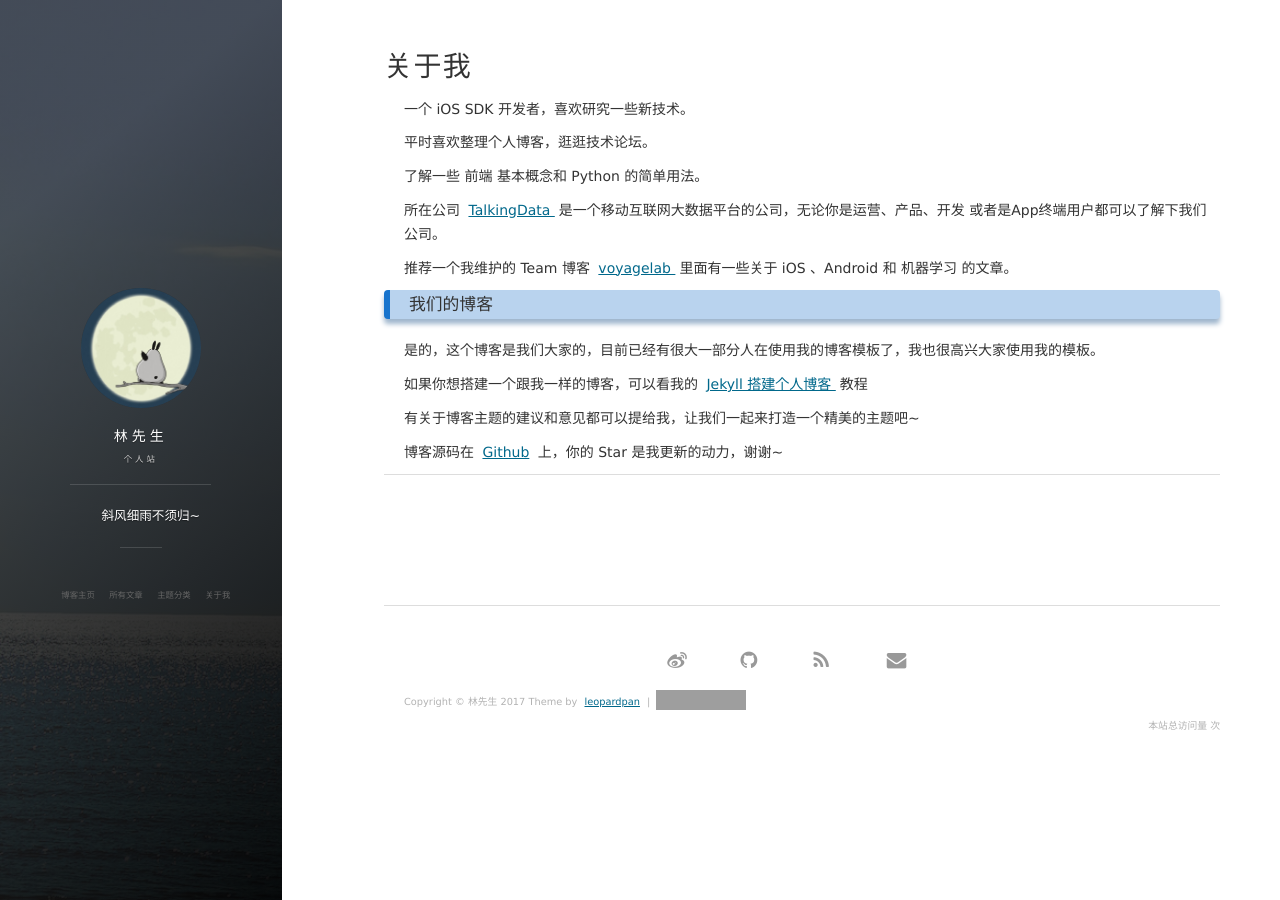
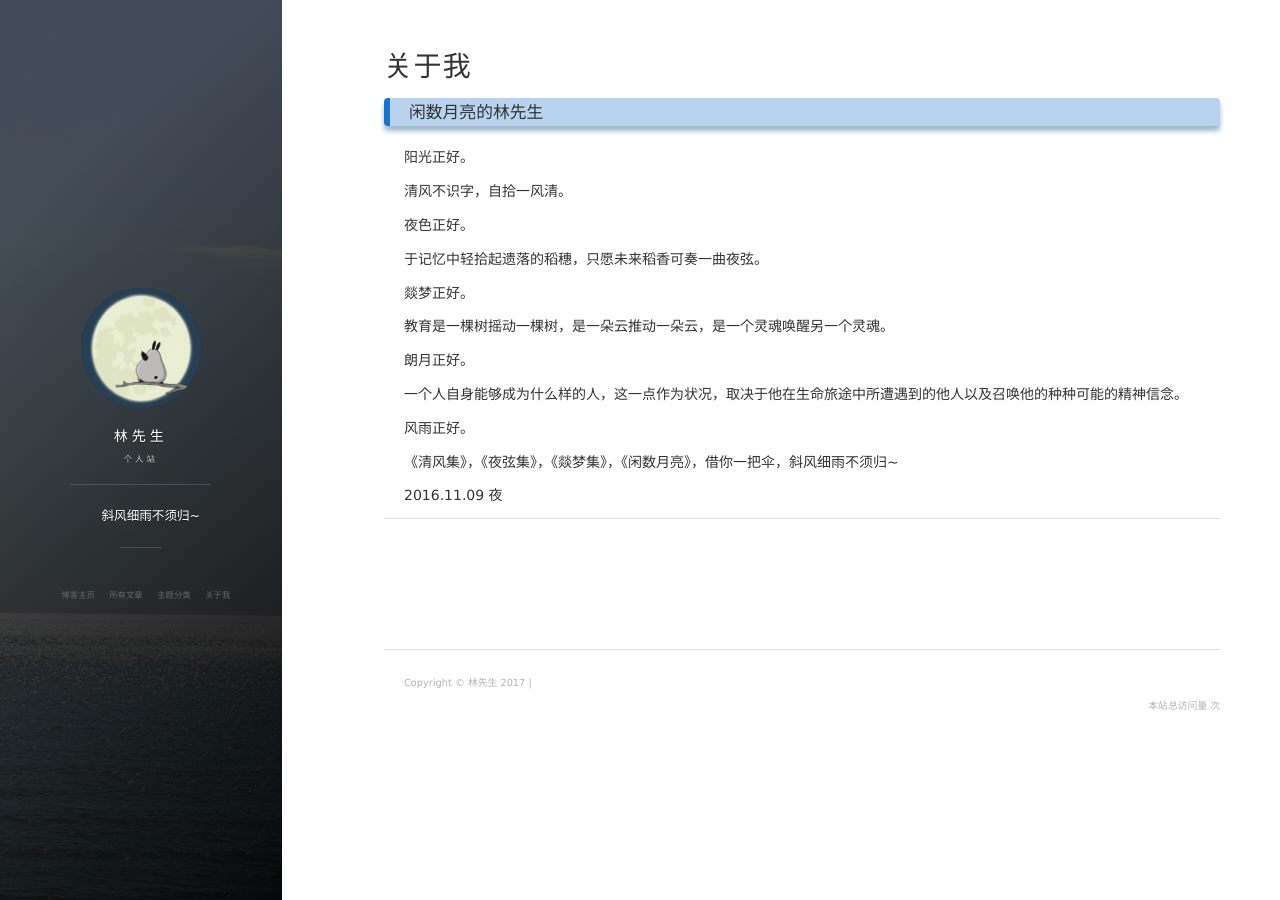
Before and after one commit to Neo-Luo/neo-luo.github.io, a Jekyll site: the page built from about.md, in a window 1280 px wide. Built offline with Jekyll 4.4.1, drawn with Linux system fonts in a browser that asks for light colours; nearby versions of some CDN libraries; comment, search, counter and statistics services are not loaded; grey boxes are pictures that could not be loaded.

Commit message:
update article

```diff
--- a/CNAME
+++ b/CNAME
@@ -1 +1 @@
-baixin.io
+neo-luo.github.io
--- a/_includes/footer.html
+++ b/_includes/footer.html
@@ -1,80 +1,80 @@
 <section class="footer">
     <footer>
-        <div class = "footer_div">
-        <nav class="cover-navigation navigation--social">
-          <ul class="navigation">
+       <!--  <div class = "footer_div">
+        <nav class="cover-navigation navigation social">
+          <ul class="navigation"> -->
 
-          {% if site.social.weibo %}
+          <!-- {% if site.social.weibo %} -->
           <!-- Weibo -->
-          <li class="navigation__item_social">
+          <!-- <li class="navigation__item_social">
             <a href="http://weibo.com/{{site.social.weibo}}" title="@{{site.social.weibo}} 的微博" target="_blank">
               <i class='social fa fa-weibo fa-2x'></i>
               <span class="label">Weibo</span>
             </a>
-          </li>
-          {% endif %}
+          </li> -->
+          <!-- {% endif %} -->
 
-          {% if site.social.github %}
+          <!-- {% if site.social.github %} -->
           <!-- Github -->
-          <li class="navigation__item_social">
+          <!-- <li class="navigation__item_social">
             <a href="https://github.com/{{site.social.github}}" title="@{{site.social.github}} 的 Github" target="_blank">
               <i class='social fa fa-github fa-2x'></i>
               <span class="label">Github</span>
             </a>
-          </li>
-          {% endif %}
+          </li> -->
+          <!-- {% endif %} -->
 
-          {% if site.social.twitter %}
+          <!-- {% if site.social.twitter %} -->
           <!-- Twitter -->
-          <li class="navigation__item_social">
+         <!--  <li class="navigation__item_social">
             <a href="http://twitter.com/{{site.social.twitter}}" title="@{{site.social.twitter}}" target="_blank">
               <i class='social fa fa-twitter fa-2x'></i>
               <span class="label">Twitter</span>
             </a>
-          </li>
-          {% endif %}
+          </li> -->
+          <!-- {% endif %} -->
 
-          {% if site.social.gplus %}
+          <!-- {% if site.social.gplus %} -->
           <!-- Google Plus -->
-          <li class="navigation__item_social">
+          <!-- <li class="navigation__item_social">
             <a href="https://plus.google.com/{{site.social.gplus}}" rel="author" title="Google+" target="_blank">
               <i class='social fa fa-google-plus-square fa-2x'></i>
               <span class="label">Google Plus</span>
             </a>
-          </li>
-          {% endif %}
+          </li> -->
+          <!-- {% endif %} -->
 
           <!-- RSS -->
-          <li class="navigation__item_social">
+          <!-- <li class="navigation__item_social">
             <a href="/feed.xml" rel="author" title="RSS" target="_blank">
               <i class='social fa fa-rss fa-2x'></i>
               <span class="label">RSS</span>
             </a>
           </li>
-
-          {% if site.social.mail %}
+ -->
+          <!-- {% if site.social.mail %} -->
           <!-- Email -->
-          <li class="navigation__item_social">
+          <!-- <li class="navigation__item_social">
             <a href="mailto:{{site.social.mail}}" title="Contact me">
               <i class='social fa fa-envelope fa-2x'></i>
               <span class="label">Email</span>
             </a>
-          </li>
-          {% endif %}
+          </li> -->
+          <!-- {% endif %} -->
 
-          </ul>
+         <!--  </ul>
         </nav>
 
-        </div>
+        </div> -->
 
         <div class = "footer_div">
            <p class="copyright text-muted">
-            Copyright &copy; {{ site.title }} {{ site.time | date: '%Y' }} Theme by <a href="http://baixin.io/">leopardpan</a> |
-            <iframe
+            Copyright &copy; {{ site.title }} {{ site.time | date: '%Y' }} |
+           <!--  <iframe
                 style="margin-left: 2px; margin-bottom:-5px;"
                 frameborder="0" scrolling="0" width="91px" height="20px"
                 src="https://ghbtns.com/github-btn.html?user=leopardpan&repo=leopardpan.github.io&type=star&count=true" >
-            </iframe>
+            </iframe> -->
             </p>
         	<div align="right">
     			<link rel="stylesheet" href="//cdn.bootcss.com/font-awesome/4.3.0/css/font-awesome.min.css">
--- a/about.md
+++ b/about.md
@@ -3,43 +3,32 @@ layout: page
 title: 关于我
 ---
 
-一个 iOS SDK 开发者，喜欢研究一些新技术。
+<h3> 闲数月亮的林先生 </h3>
 <p>
-平时喜欢整理个人博客，逛逛技术论坛。
+阳光正好。
 <p>
-了解一些 前端 基本概念和 Python 的简单用法。
+清风不识字，自拾一风清。
+<p><p>
+夜色正好。
+<p>
+于记忆中轻拾起遗落的稻穗，只愿未来稻香可奏一曲夜弦。
+<p><p>
+燚梦正好。
+<p>
+教育是一棵树摇动一棵树，是一朵云推动一朵云，是一个灵魂唤醒另一个灵魂。
+<p><p>
+朗月正好。
+<p>
+一个人自身能够成为什么样的人，这一点作为状况，取决于他在生命旅途中所遭遇到的他人以及召唤他的种种可能的精神信念。
+<p><p>
+风雨正好。
+<p>
+《清风集》，《夜弦集》，《燚梦集》，《闲数月亮》，借你一把伞，斜风细雨不须归~
+<p><p>
+2016.11.09 夜
 
-<p>
 
-所在公司
-<a target="_blank" href="https://www.talkingdata.com/"> TalkingData </a>
-是一个移动互联网大数据平台的公司，无论你是运营、产品、开发 或者是App终端用户都可以了解下我们公司。
-<p>
 
-推荐一个我维护的 Team 博客
-<a target="_blank" href="http://talkingdata.me/"> voyagelab </a>
-里面有一些关于 iOS 、Android 和 机器学习 的文章。
 
-<p>
-
-<h3> 我们的博客 </h3>
-
-<p>
-
-是的，这个博客是我们大家的，目前已经有很大一部分人在使用我的博客模板了，我也很高兴大家使用我的模板。
-
-<p>
-
-如果你想搭建一个跟我一样的博客，可以看我的
-<a href="/2016/10/jekyll_tutorials1/"> Jekyll 搭建个人博客 </a>
-教程
-
-<p>
-
-有关于博客主题的建议和意见都可以提给我，让我们一起来打造一个精美的主题吧~
-
-<p>
-
-博客源码在 <a target="_blank" href='https://github.com/leopardpan/leopardpan.github.io/'>Github</a> 上，你的 Star 是我更新的动力，谢谢~
 
 {% include comments.html %}
```
Also changed, not shown: _posts/2015-08-25-HEXO搭建个人博客.md (deleted, +0 -199 lines), _posts/2016-12-31-晨兴音乐厅上有一棵草.md (added, +56 -0 lines), README.md, images/posts/20161231/42.png (added), images/posts/20161231/chenxing.jpg (added).
